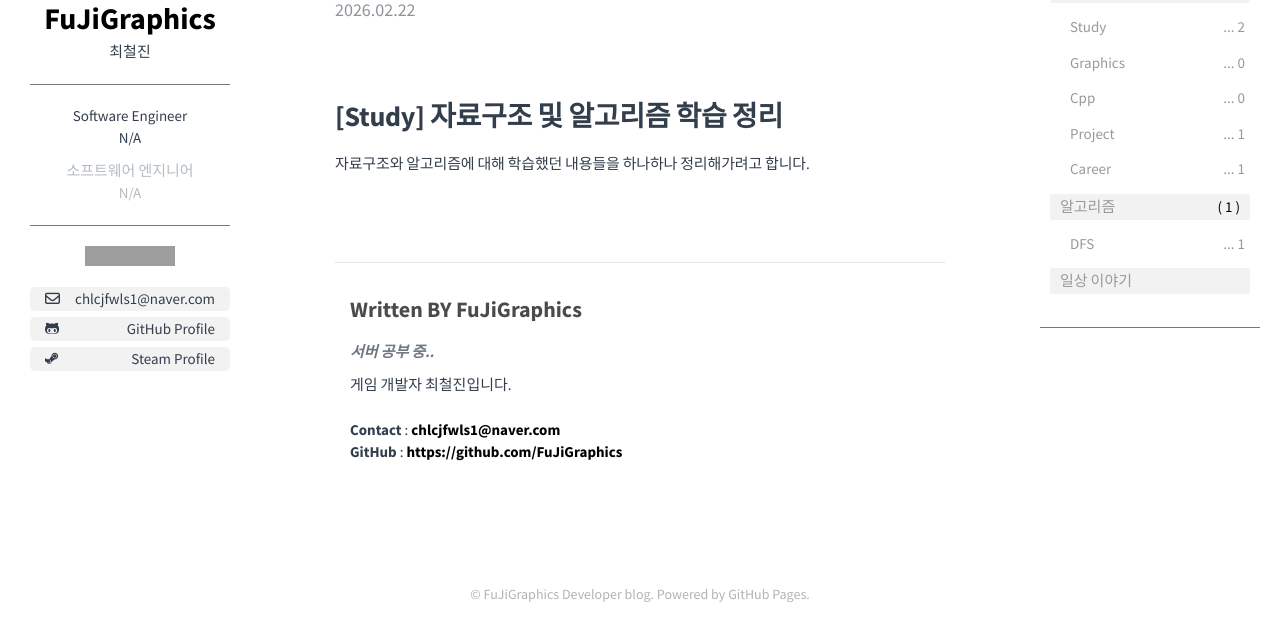
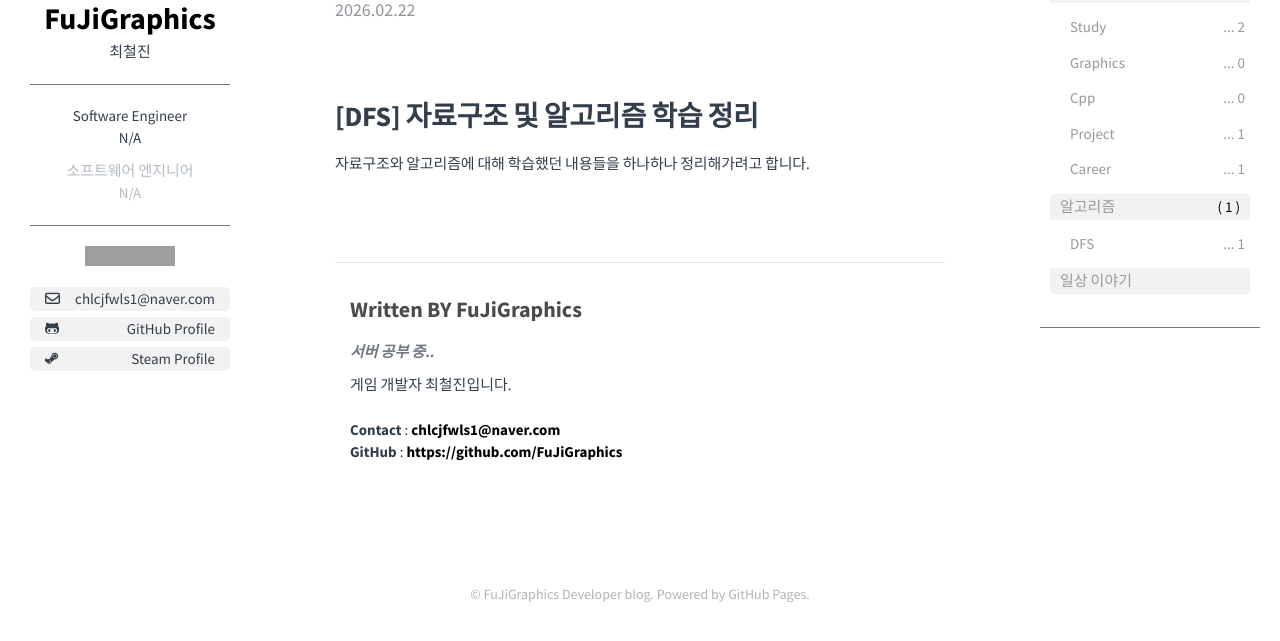
Before and after one commit to FuJiGraphics/FuJiGraphics.github.io, a Jekyll site: the page built from _posts/algorithm/2026-02-22-TechPost.md, in a window 1280 px wide, cut to the strip 254-895 px from the top of the page. Built offline with Jekyll 4.4.1, drawn with Linux system fonts in a browser that asks for light colours; some web fonts are replaced; comment, search, counter and statistics services are not loaded; grey boxes are pictures that could not be loaded.

Commit message:
chore: 테스트 글 제목 수정

```diff
--- a/_posts/algorithm/2026-02-22-TechPost.md
+++ b/_posts/algorithm/2026-02-22-TechPost.md
@@ -16,6 +16,6 @@ draft : false
 
 {% capture img_url %}/assets/blog/{{page.date | date: "%Y-%m-%d"}}-TechPost{% endcapture %}
 
-# [Study] 자료구조 및 알고리즘 학습 정리
+# [DFS] 자료구조 및 알고리즘 학습 정리
 
 자료구조와 알고리즘에 대해 학습했던 내용들을 하나하나 정리해가려고 합니다.
```
